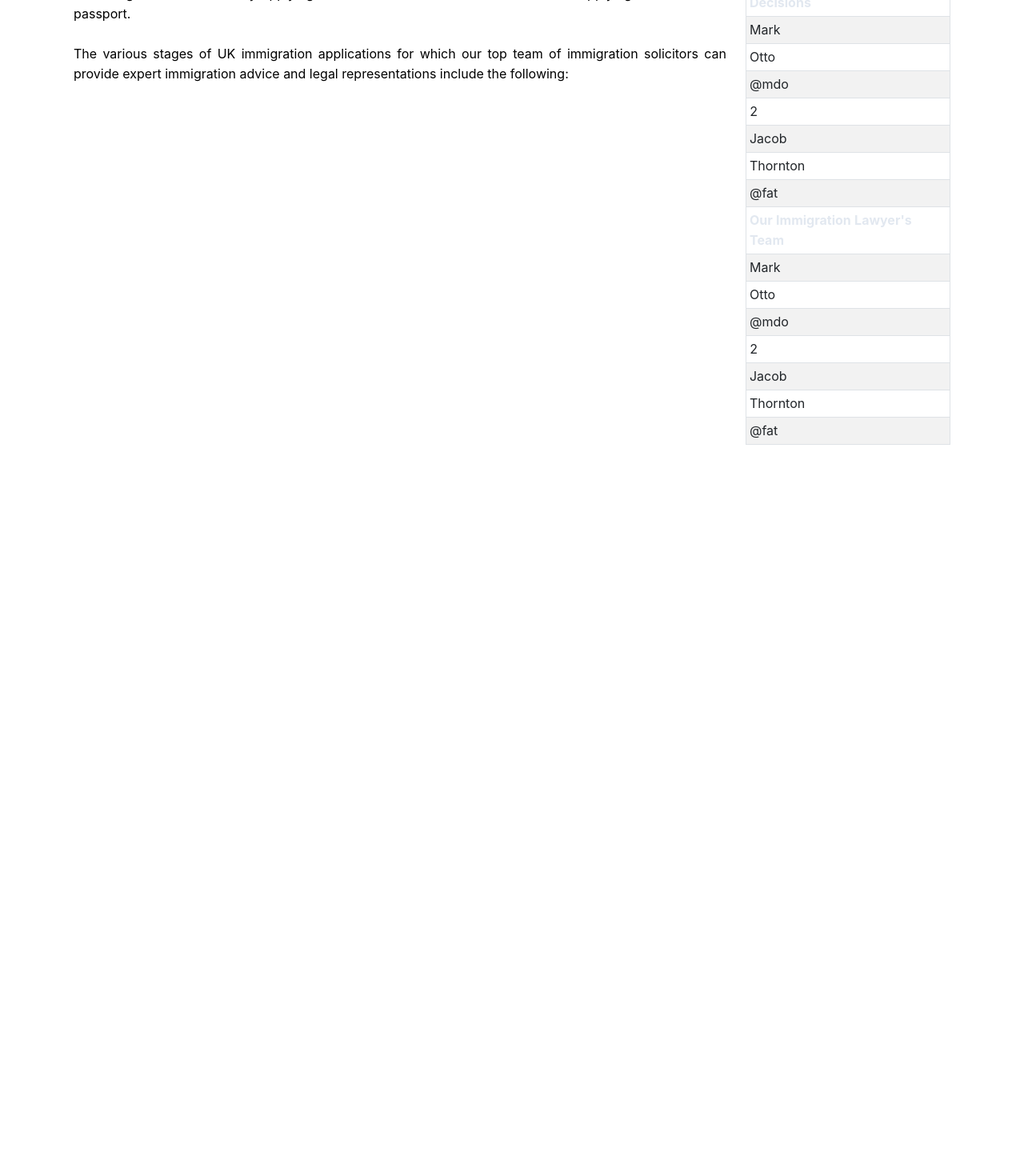
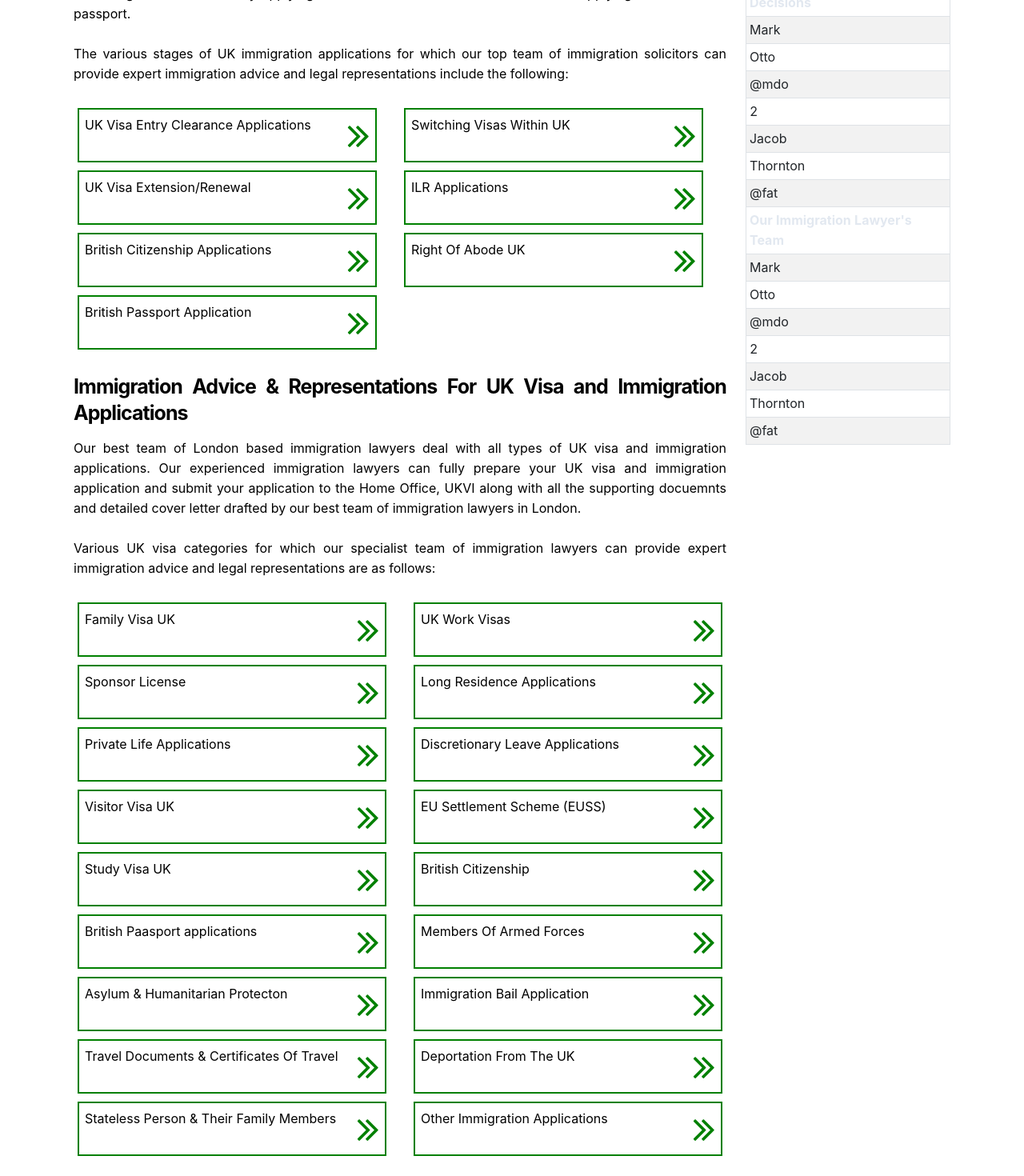
Before and after one commit to devmagos/vsl, a React (Create React App) app: page / in a window 1280 px wide. Shown: the part 4440-5910 px from the top of the page at 80% size. Before the commit the page ends 5062 px from the top, so only its background shows below. Built offline with nearby package versions, Linux system fonts and the light colour scheme.

Commit message:
Add more landing page layout

```diff
--- a/public/index.html
+++ b/public/index.html
@@ -31,6 +31,9 @@
   crossorigin="anonymous"
 />
 <!-- Bootstrap css link above -->
+
+<link rel="stylesheet" href="https://cdnjs.cloudflare.com/ajax/libs/font-awesome/4.7.0/css/font-awesome.min.css">
+<!-- Fontawesome icons link above -->
     <title>VSL</title>
   </head>
   <body>
--- a/src/components/Home/Home.css
+++ b/src/components/Home/Home.css
@@ -20,3 +20,28 @@
     background: lightgreen;
     border-left: 5px solid green;
 }
+
+.links {
+    margin: 5px;
+    border: 2px solid green;
+    display: flex;
+    flex-direction: row;
+    justify-content: space-between;
+    text-align: center;
+    align-items: center;
+}
+
+.links p {
+    text-align: center;
+    padding: 7px;
+    justify-content: center;
+    align-items: center;
+}
+
+
+.links a {
+    text-align: center;
+    padding: 7px;
+    justify-content: center;
+    align-items: center;
+}
--- a/src/components/Home/Home.js
+++ b/src/components/Home/Home.js
@@ -478,6 +478,140 @@ function Home() {
             top team of immigration solicitors can provide expert immigration
             advice and legal representations include the following:
             </p>
+            <Row>
+              <Row>
+                <Col>
+                  <div className='links'><p>UK Visa Entry Clearance Applications</p><a href="#"><i className="fa fa-angle-double-right" style={{fontSize: '48px', color: 'green'}}></i></a></div>
+                </Col>
+                <Col>
+                  <div className='links'><p>Switching Visas Within UK</p><a href="#"><i className="fa fa-angle-double-right" style={{fontSize: '48px', color: 'green'}}></i></a></div>
+                </Col>
+              </Row>
+
+              <Row>
+                <Col>
+                  <div className='links'><p>UK Visa Extension/Renewal</p><a href="#"><i className="fa fa-angle-double-right" style={{fontSize: '48px', color: 'green'}}></i></a></div>
+                </Col>
+                <Col>
+                  <div className='links'><p>ILR Applications</p><a href="#"><i className="fa fa-angle-double-right" style={{fontSize: '48px', color: 'green'}}></i></a></div>
+                </Col>
+              </Row>
+
+              <Row>
+                <Col>
+                  <div className='links'><p>British Citizenship Applications</p><a href="#"><i className="fa fa-angle-double-right" style={{fontSize: '48px', color: 'green'}}></i></a></div>
+                </Col>
+                <Col>
+                  <div className='links'><p>Right Of Abode UK</p><a href="#"><i className="fa fa-angle-double-right" style={{fontSize: '48px', color: 'green'}}></i></a></div>
+                </Col>
+              </Row>
+
+              <Row>
+                <Col md='6'>
+                  <div className='links'><p>British Passport Application</p><a href="#"><i className="fa fa-angle-double-right" style={{fontSize: '48px', color: 'green'}}></i></a></div>
+                </Col>
+              </Row>
+            </Row>
+            <div>
+              <h4>Immigration Advice & Representations For UK Visa and Immigration Applications</h4>
+              <p>
+              Our best team of London based immigration lawyers deal with all types of UK visa and
+              immigration applications. Our experienced immigration lawyers can fully prepare your
+              UK visa and immigration application and submit your application to the Home Office,
+              UKVI along with all the supporting docuemnts and detailed cover letter drafted by our
+              best team of immigration lawyers in London.
+              </p>
+
+              <p>
+              Various UK visa categories for which our specialist team of immigration lawyers can
+              provide expert immigration advice and legal representations are as follows:
+              </p>
+
+              <Row>
+                <Col>
+                  <div className='links'><p>Family Visa UK</p><a href="#"><i className="fa fa-angle-double-right" style={{fontSize: '48px', color: 'green'}}></i></a></div>
+                </Col>
+                <Col>
+                  <div className='links'><p>UK Work Visas</p><a href="#"><i className="fa fa-angle-double-right" style={{fontSize: '48px', color: 'green'}}></i></a></div>
+                </Col>
+              </Row>
+
+              <Row>
+                <Col>
+                  <div className='links'><p>Sponsor License</p><a href="#"><i className="fa fa-angle-double-right" style={{fontSize: '48px', color: 'green'}}></i></a></div>
+                </Col>
+                <Col>
+                  <div className='links'><p>Long Residence Applications</p><a href="#"><i className="fa fa-angle-double-right" style={{fontSize: '48px', color: 'green'}}></i></a></div>
+                </Col>
+              </Row>
+
+              <Row>
+                <Col>
+                  <div className='links'><p>Private Life Applications</p><a href="#"><i className="fa fa-angle-double-right" style={{fontSize: '48px', color: 'green'}}></i></a></div>
+                </Col>
+                <Col>
+                  <div className='links'><p>Discretionary Leave Applications</p><a href="#"><i className="fa fa-angle-double-right" style={{fontSize: '48px', color: 'green'}}></i></a></div>
+                </Col>
+              </Row>
+
+              <Row>
+                <Col>
+                  <div className='links'><p>Visitor Visa UK</p><a href="#"><i className="fa fa-angle-double-right" style={{fontSize: '48px', color: 'green'}}></i></a></div>
+                </Col>
+                <Col>
+                  <div className='links'><p>EU Settlement Scheme (EUSS)</p><a href="#"><i className="fa fa-angle-double-right" style={{fontSize: '48px', color: 'green'}}></i></a></div>
+                </Col>
+              </Row>
+
+              <Row>
+                <Col>
+                  <div className='links'><p>Study Visa UK</p><a href="#"><i className="fa fa-angle-double-right" style={{fontSize: '48px', color: 'green'}}></i></a></div>
+                </Col>
+                <Col>
+                  <div className='links'><p>British Citizenship</p><a href="#"><i className="fa fa-angle-double-right" style={{fontSize: '48px', color: 'green'}}></i></a></div>
+                </Col>
+              </Row>
+
+              <Row>
+                <Col>
+                  <div className='links'><p>British Paasport applications</p><a href="#"><i className="fa fa-angle-double-right" style={{fontSize: '48px', color: 'green'}}></i></a></div>
+                </Col>
+                <Col>
+                  <div className='links'><p>Members Of Armed Forces</p><a href="#"><i className="fa fa-angle-double-right" style={{fontSize: '48px', color: 'green'}}></i></a></div>
+                </Col>
+              </Row>
+
+              <Row>
+                <Col>
+                  <div className='links'><p>Asylum & Humanitarian Protecton</p><a href="#"><i className="fa fa-angle-double-right" style={{fontSize: '48px', color: 'green'}}></i></a></div>
+                </Col>
+                <Col>
+                  <div className='links'><p>Immigration Bail Application</p><a href="#"><i className="fa fa-angle-double-right" style={{fontSize: '48px', color: 'green'}}></i></a></div>
+                </Col>
+              </Row>
+
+              <Row>
+                <Col>
+                  <div className='links'><p>Travel Documents & Certificates Of Travel</p><a href="#"><i className="fa fa-angle-double-right" style={{fontSize: '48px', color: 'green'}}></i></a></div>
+                </Col>
+                <Col>
+                  <div className='links'><p>Deportation From The UK</p><a href="#"><i className="fa fa-angle-double-right" style={{fontSize: '48px', color: 'green'}}></i></a></div>
+                </Col>
+              </Row>
+
+              <Row>
+                <Col>
+                  <div className='links'><p>Stateless Person & Their Family Members</p><a href="#"><i className="fa fa-angle-double-right" style={{fontSize: '48px', color: 'green'}}></i></a></div>
+                </Col>
+                <Col>
+                  <div className='links'><p>Other Immigration Applications</p><a href="#"><i className="fa fa-angle-double-right" style={{fontSize: '48px', color: 'green'}}></i></a></div>
+                </Col>
+              </Row>
+              <Row>
+
+              </Row>
+
+            </div>
           </div>
         </div>
         </Col>
```
